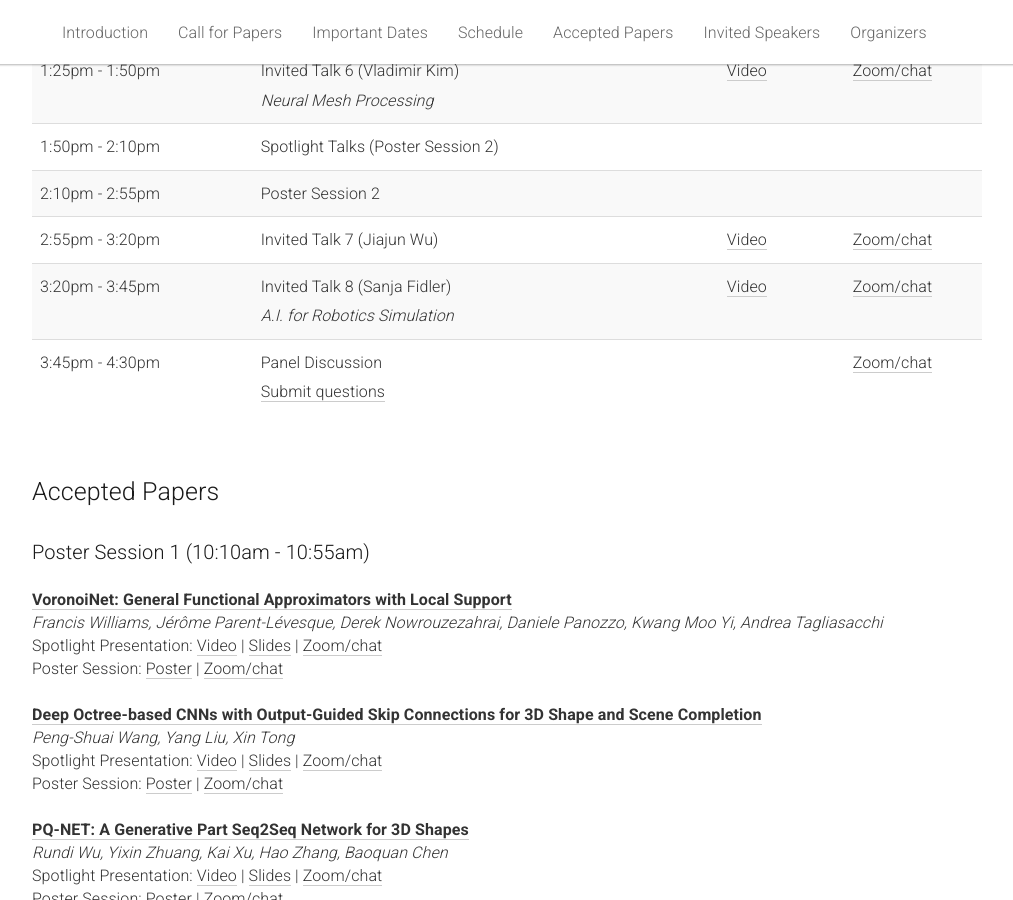
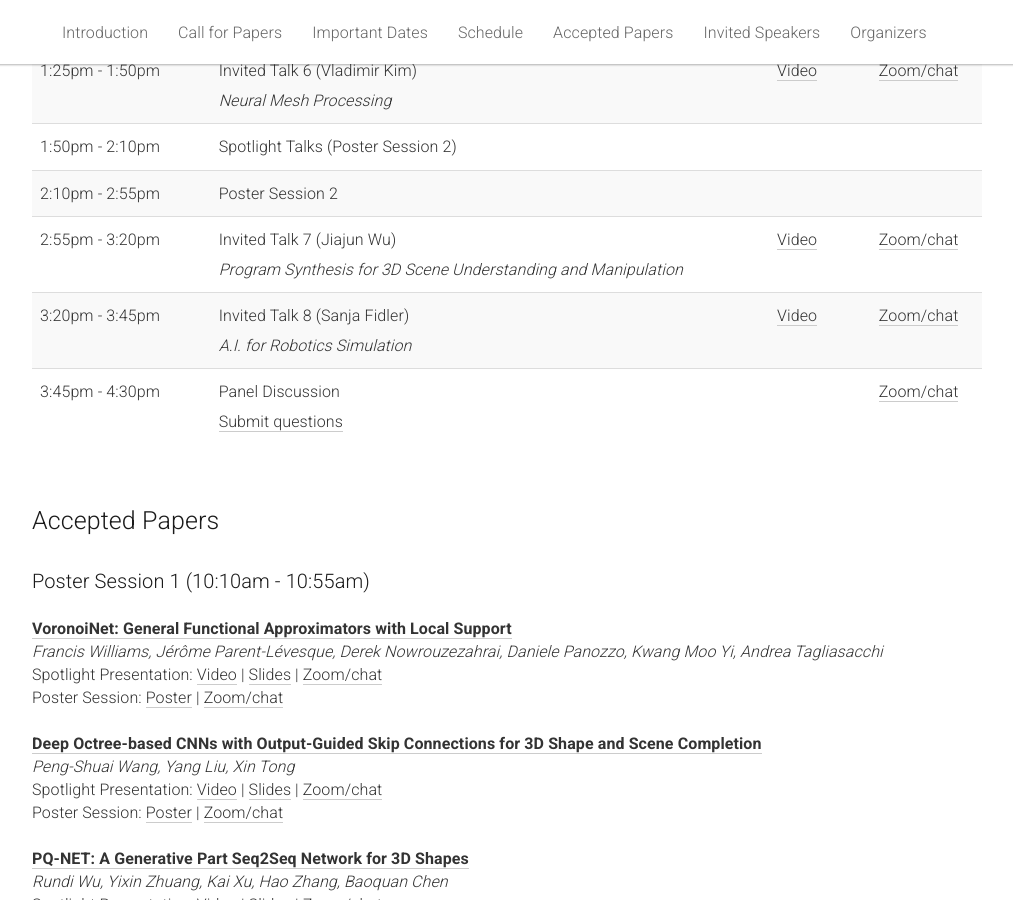
Before and after one commit to learn3dgen/learn3dgen.github.io, a Jekyll site: the page built from _pages/home.md, in a window 1280 px wide and 900 px high, scrolled down 2244 px. Shown: the whole window, without its empty margins (133-1146 px from the left). Built offline with Jekyll 4.4.1, drawn with Linux system fonts in a browser that asks for light colours.

```diff
--- a/_pages/home.md
+++ b/_pages/home.md
@@ -236,8 +236,12 @@ acknowledgements: ""
         </tr>
         <tr>
           <td>2:55pm - 3:20pm</td>
-          <td>Invited Talk 7 (Jiajun Wu)</td>
-          <td><a href='#'>Video</a></td>
+          <td>
+          Invited Talk 7 (Jiajun Wu)
+          <br/>
+          <i>Program Synthesis for 3D Scene Understanding and Manipulation</i>
+          </td>
+          <td><a href='https://www.youtube.com/watch?v=g7U7aarMHU0'>Video</a></td>
           <td><a href='http://cvpr20.com/event/invited-talk-7-w45/'>Zoom/chat</a></td>
         </tr>
         <tr>
```
